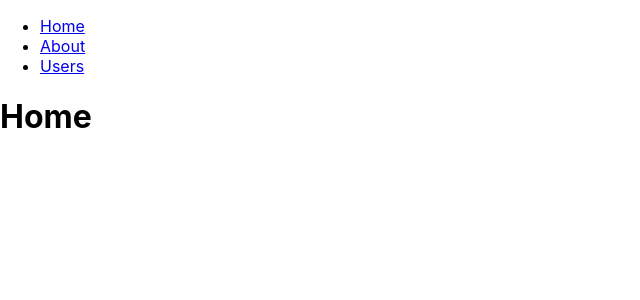
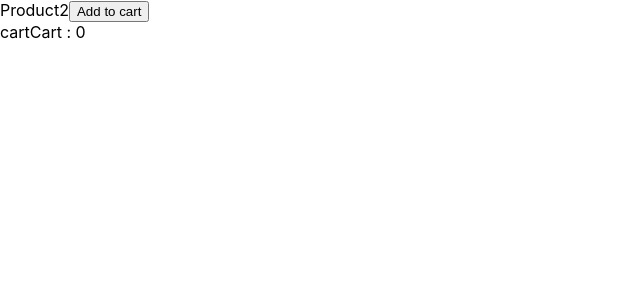
Before and after one commit to sudeepsawant10/react-my-app, a React (Create React App) app: page / in a window 1280 px wide. Shown: the top 300 px of the page, without its empty margins (0-640 px from the left). Built offline with nearby package versions, Linux system fonts and the light colour scheme.

Commit message:
get derive state props

```diff
--- /dev/null
+++ b/src/components/LifeCycleA.js
@@ -0,0 +1,33 @@
+import React, { Component } from 'react'
+
+export class LifeCycleA extends Component {
+
+    constructor(props) {
+        console.log("LifeCycleA : constructor");
+
+      super(props)
+
+      this.state = {
+         name:"Ajay"
+      }
+    }
+
+    componentDidMount(){
+        console.log("LifeCycleA : componentDidMount");
+    }
+
+    static getDerivedStateFromProps(props, state){
+        console.log("LifeCycleA : getDerivedStateFromProps");
+        return null;
+    }
+
+  render() {
+    console.log("LifeCycleA : render");
+
+    return (
+      <div>LifeCycleA</div>
+    )
+  }
+}
+
+export default LifeCycleA
--- /dev/null
+++ b/src/components/Product.js
@@ -0,0 +1,36 @@
+import React, { Component } from 'react'
+
+export class Product extends Component {
+    constructor(props) {
+      super(props)
+
+      this.state = {
+         quntity:0,
+      }
+    }
+
+    componentDidMount(){
+        console.log("Execute after component rendered");
+    }
+
+    componentDidUpdate(){
+        console.log("Component state updated");
+    }
+
+    updateQuantity = ()=>{
+        console.log("Updating quantity");
+        this.setState({
+            quntity: this.state.quntity + 1,
+        })
+    }
+
+  render() {
+    return (
+      <div>Product Quantity : {this.state.quntity}<br />
+      <button onClick={this.updateQuantity}>Update Quantity</button>
+      </div>
+    )
+  }
+}
+
+export default Product
--- /dev/null
+++ b/src/components/Product2.js
@@ -0,0 +1,61 @@
+import React, { Component } from 'react'
+
+export class Product2 extends Component {
+    constructor(props) {
+        super(props)
+
+        this.state = {
+           productId :0, quantity:0
+        }
+      }
+
+      addToCart = (pid) =>{
+        this.setState({
+            productId:pid,
+            quantity:this.state.quantity + 1
+        })
+      }
+  render() {
+    return (
+      <div>Product2
+
+        <button onClick={()=> {this.addToCart(1)}}>Add to cart</button>
+
+        <Cart productId={this.state.productId} quantity={this.state.quantity} />
+      </div>
+
+    )
+  }
+}
+
+export default Product2
+
+class Cart extends Component {
+    constructor(props) {
+      super(props)
+    // Setting state from props
+      this.state = {
+        quantity:this.props.quantity,
+      }
+    }
+
+    static getDerivedStateFromProps(props, state){
+        console.log(props.quantity);
+        console.log(state.quantity);
+        if (props.quantity !== state.quantity){
+            return {quantity : props.quantity}
+        }
+        return null;
+    }
+
+    componentDidUpdate(){
+      console.log("Component state updated");
+  }
+  render() {
+    return (
+      <div>cart
+         <span>Cart : {this.state.quantity}</span><br/>
+      </div>
+    )
+  }
+}
--- a/src/index.js
+++ b/src/index.js
@@ -10,6 +10,9 @@ import FunctionClick from './components/FunctionClick';
 import StyleSheet from './components/StyleSheet';
 import Form from './components/Form';
 import Routing from './components/Routing';
+import LifeCycleA from './components/LifeCycleA';
+import Product from './components/Product';
+import Product2 from './components/Product2';
 
 const root = ReactDOM.createRoot(document.getElementById('root'));
 root.render(
@@ -35,9 +38,15 @@ root.render(
 
   // </React.StrictMode>
   <React.StrictMode>
-    {/* <Form /> */}
-    <Routing />
-    {/* <StyleSheet isValue = {false}/> */}
+    {/*
+      <Form />
+     <Routing />
+     <LifeCycleA />
+      <Product />
+     <StyleSheet isValue = {false}/>
+    */}
+
+    <Product2 />
   </React.StrictMode>
 );
 
```
Also changed, not shown: 1 other file (tests, documents, lock files or other folders).
